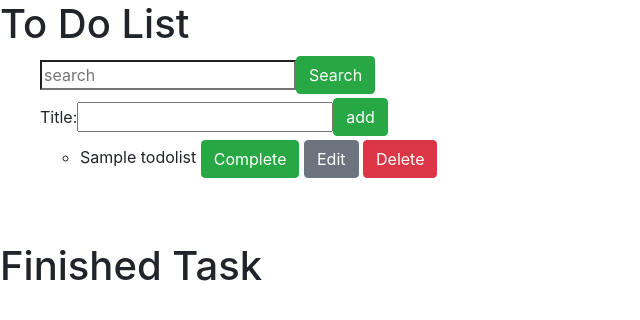
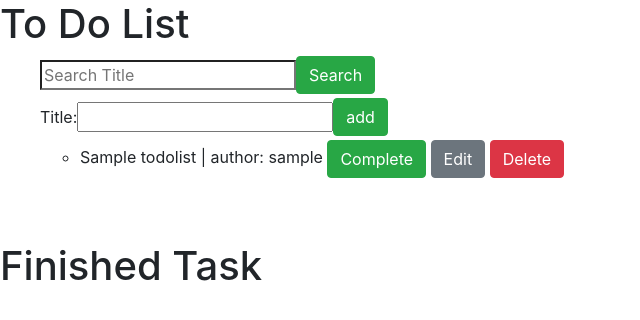
Before and after one commit to Ganilajoshua/Exercise3-Django, a Django app: page /todolist/ in a window 1280 px wide. Shown: the part 56-376 px from the top of the page, without its empty margins (0-640 px from the left). Run offline with Django 3.2, Linux system fonts and the light colour scheme; a user stored in the database is signed in; tables that the repository leaves empty hold one stand-in row (values such as "Sample post"); some libraries are stand-ins or nearby versions.

Commit message:
update 2.0

```diff
--- a/exercise3/templates/journal/home.html
+++ b/exercise3/templates/journal/home.html
@@ -23,6 +23,9 @@
         </form>
         {% for jour in journal %}
             <h2>Title: {{ jour.title|linebreaksbr }}</h2>
+            {% if user.is_superuser %}
+                <p>author: {{ jour.author|linebreaksbr }}</p>
+            {% endif %}
             <p>{{ jour.text|linebreaksbr }}</p>
             <a class="btn btn-success" href="{% url 'EditJournalView' pk=jour.pk %}">Edit</a>
             <a class="btn btn-danger" href="{% url 'DeleteJournalView' pk=jour.pk %}">Delete</a>
--- a/exercise3/templates/posts/home.html
+++ b/exercise3/templates/posts/home.html
@@ -18,6 +18,9 @@
         </form>
         {% for post in posts %}
             <h1>Title: {{ post.title }}</h1>
+            {% if user.is_superuser %}
+                <p>author: {{ post.author|linebreaksbr }}</p>
+            {% endif %}
             <p>{{ post.text|linebreaksbr }}</p>
             <img class="img-thumbnail" style="width: 40%; height: 40%; object-fit: contain; "src="{{ post.cover.url}}" alt="{{ post.title }}">
             <a class="btn btn-success" href="{% url 'EditPostView' pk=post.pk %}">Edit</a>
--- a/exercise3/templates/todo/home.html
+++ b/exercise3/templates/todo/home.html
@@ -7,7 +7,7 @@
         <form class="form-inline my-2 my-lg-1" action="">
             <input
             type="search"
-            placeholder="search"
+            placeholder="Search Title"
             aria-label="search"
             name="search"
             value="{{search_term}}"
@@ -25,9 +25,12 @@
                 <ul>
                     <li>
                     {{o.title}}
-                      <a class="btn btn-success my-2 my-sm-0" href="{% url 'FinishToDoView' pk=o.pk %}">Complete</a>
-                      <a class="btn btn-secondary my-2 my-sm-0" href="{% url 'EditToDoView' pk=o.pk %}">Edit</a>
-                      <a class="btn btn-danger my-2 my-sm-0" href="{% url 'DeleteToDoView' pk=o.pk %}">Delete</a>
+                    {% if user.is_superuser %}
+                      | author: {{ o.author|linebreaksbr }}
+                    {% endif %}
+                    <a class="btn btn-success my-2 my-sm-0" href="{% url 'FinishToDoView' pk=o.pk %}">Complete</a>
+                    <a class="btn btn-secondary my-2 my-sm-0" href="{% url 'EditToDoView' pk=o.pk %}">Edit</a>
+                    <a class="btn btn-danger my-2 my-sm-0" href="{% url 'DeleteToDoView' pk=o.pk %}">Delete</a>
                     </li>
                 </ul>
             </form>
@@ -47,6 +50,9 @@
                     <ul>
                         <li>
                             {{o.title}}
+                            {% if user.is_superuser %}
+                               | author: {{ o.author|linebreaksbr }}
+                            {% endif %}
                              <a class="btn btn-danger my-2 my-sm-0" href="{% url 'DeleteToDoView' pk=o.pk %}">Delete</a>
                         </li>
                     </ul>
--- a/exercise3/views.py
+++ b/exercise3/views.py
@@ -27,6 +27,8 @@ def PostPicture(request):
     if 'search' in request.GET:
         search_term = request.GET['search']
         posts = Post.objects.filter(title__contains=str(search_term), author = request.user.id)
+    elif request.user.is_superuser:
+        posts = Post.objects.all()
     else:
         posts = Post.objects.filter(author = request.user.id)
     return render(request, 'posts/home.html', {'posts':posts})
@@ -87,6 +89,8 @@ def JournalView(request):
         if 'search' in request.GET:
             search_term = request.GET['search']
             journal = Journal.objects.filter(title__contains=str(search_term), author = request.user.id)
+        elif request.user.is_superuser:
+            journal = Journal.objects.all()
         else:
             journal = Journal.objects.filter(author = request.user.id)
         return render(request, 'journal/home.html', {'form' : form,'journal':journal})
@@ -130,6 +134,8 @@ def ToDoView(request):
         if 'search' in request.GET:
             search_term = request.GET['search']
             todo = ToDoList.objects.filter(title__contains=str(search_term), author = request.user.id)
+        elif request.user.is_superuser:
+            todo = ToDoList.objects.all()
         else:
             todo = ToDoList.objects.filter(author = request.user.id).order_by('created_date')
         return render(request, 'todo/home.html', {'form' : form,'todo':todo})
```
